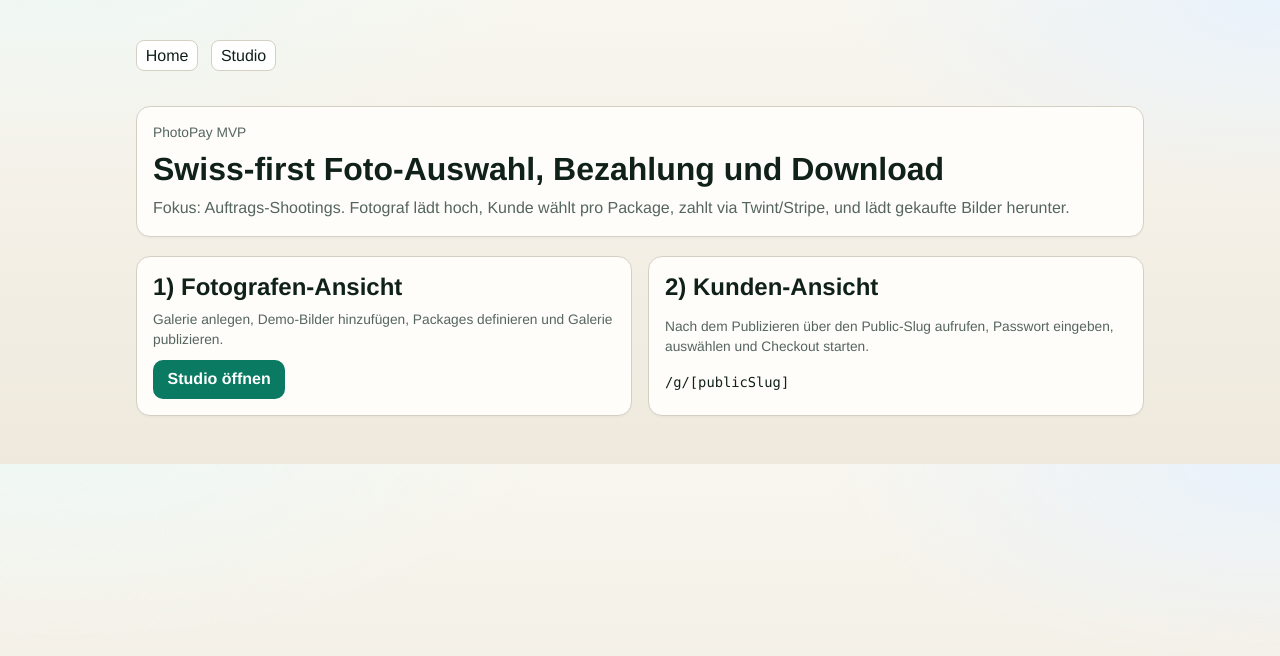
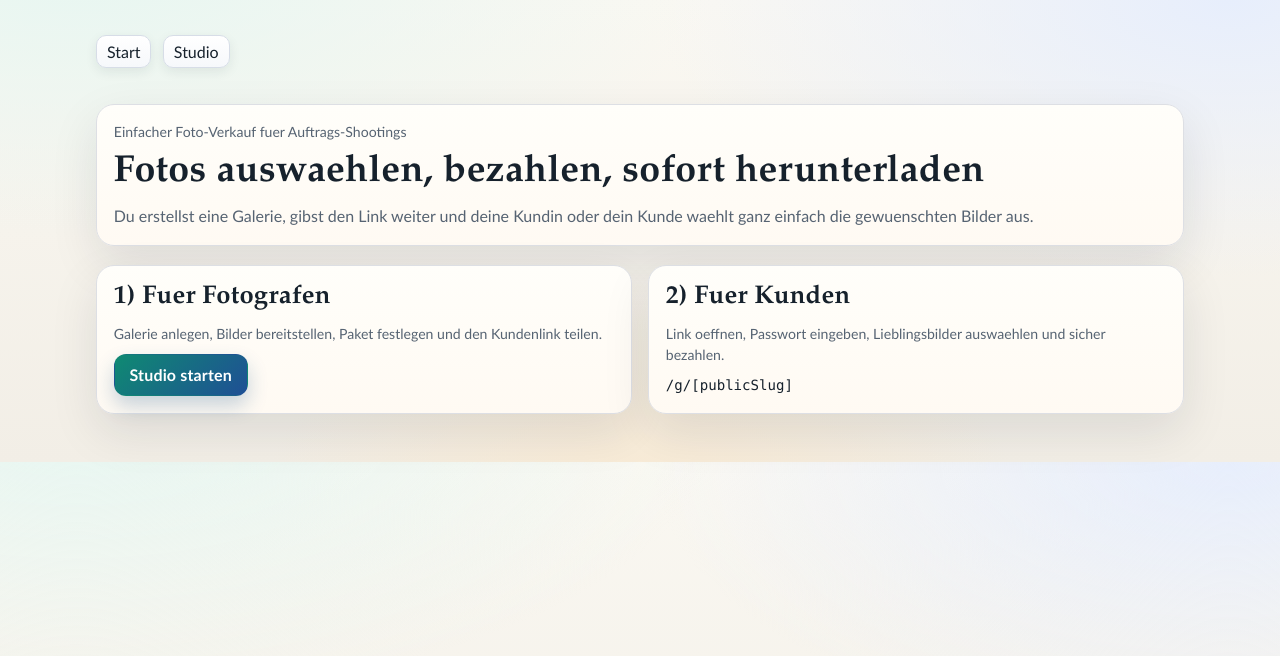
Before and after one commit to MrM-creates/Photopay, a Next.js app: page / in a window 1280 px wide. Shown: the top 656 px of the page. Built offline with nearby package versions, Linux system fonts and the light colour scheme.

Commit message:
feat: refresh UI and simplify onboarding/error messaging

```diff
--- a/app/checkout/cancel/page.tsx
+++ b/app/checkout/cancel/page.tsx
@@ -11,7 +11,7 @@
   return (
     <main className="grid" style={{ gap: "1rem" }}>
       <div className="nav">
-        <Link href="/">Home</Link>
+        <Link href="/">Start</Link>
         <Link href="/studio">Studio</Link>
       </div>
 
@@ -21,9 +21,7 @@
           Die Bestellung wurde nicht abgeschlossen. Du kannst den Checkout erneut starten.
         </p>
 
-        <p className="small mono" style={{ marginBottom: 0 }}>
-          order_id: {orderId}
-        </p>
+        {orderId !== "-" ? <p className="small muted">Bestellung: {orderId}</p> : null}
 
         <div className="toolbar">
           <Link className="btn" href="/">
--- a/app/globals.css
+++ b/app/globals.css
@@ -1,12 +1,15 @@
 :root {
-  --ink: #10211a;
-  --muted: #55655f;
-  --sand: #f2efe7;
+  --ink: #16212c;
+  --muted: #566372;
   --paper: #fffdf9;
-  --line: #d4d0c4;
-  --accent: #0a7a63;
-  --accent-2: #0b4f8a;
-  --danger: #b52137;
+  --paper-2: #f7f3ec;
+  --line: #d6d9df;
+  --accent: #0f8a72;
+  --accent-2: #1f4f95;
+  --accent-3: #f1c36e;
+  --danger: #bb2f46;
+  --ok: #0f7a51;
+  --shadow: 0 18px 48px rgba(16, 31, 50, 0.1);
 }
 
 * {
@@ -19,10 +22,12 @@
   padding: 0;
   color: var(--ink);
   background:
-    radial-gradient(1100px 500px at 5% -10%, #eef8f5 0%, transparent 45%),
-    radial-gradient(900px 400px at 100% 0%, #e9f2fb 0%, transparent 50%),
-    linear-gradient(180deg, #f8f6ef 0%, #efe9dd 100%);
-  font-family: "Helvetica Neue", Helvetica, Arial, sans-serif;
+    radial-gradient(1400px 620px at 6% -10%, #e6f6f1 0%, transparent 46%),
+    radial-gradient(1200px 580px at 96% 0%, #e7eefc 0%, transparent 48%),
+    radial-gradient(900px 540px at 50% 110%, #f9ead3 0%, transparent 42%),
+    linear-gradient(180deg, #faf8f2 0%, #f2eee6 100%);
+  font-family: "Avenir Next", "Trebuchet MS", "Gill Sans", sans-serif;
+  text-rendering: optimizeLegibility;
 }
 
 a {
@@ -31,20 +36,57 @@
 }
 
 main {
-  max-width: 1040px;
+  max-width: 1120px;
   margin: 0 auto;
-  padding: 2.5rem 1rem 3rem;
+  padding: 2.2rem 1rem 3rem;
+}
+
+main > * {
+  animation: rise-in 340ms ease both;
+}
+
+main > *:nth-child(2) {
+  animation-delay: 35ms;
+}
+
+main > *:nth-child(3) {
+  animation-delay: 70ms;
+}
+
+main > *:nth-child(4) {
+  animation-delay: 110ms;
+}
+
+@keyframes rise-in {
+  from {
+    opacity: 0;
+    transform: translateY(8px);
+  }
+  to {
+    opacity: 1;
+    transform: translateY(0);
+  }
 }
 
 h1,
 h2,
-h3,
-p {
+h3 {
   margin-top: 0;
+  font-family: "Iowan Old Style", "Palatino Linotype", "Book Antiqua", serif;
+  letter-spacing: 0.01em;
+}
+
+h1 {
+  font-size: clamp(1.65rem, 1.2rem + 1.6vw, 2.35rem);
+}
+
+h2 {
+  font-size: clamp(1.2rem, 1rem + 0.9vw, 1.6rem);
 }
 
 p {
-  line-height: 1.45;
+  margin-top: 0;
+  line-height: 1.5;
 }
 
 code,
@@ -54,11 +96,11 @@
 }
 
 .card {
-  border: 1px solid var(--line);
-  border-radius: 14px;
-  background: var(--paper);
-  box-shadow: 0 2px 0 rgba(0, 0, 0, 0.02);
-  padding: 1rem;
+  border: 1px solid color-mix(in srgb, var(--line) 84%, #ffffff 16%);
+  border-radius: 18px;
+  background: linear-gradient(180deg, #fffefa 0%, #fffaf3 100%);
+  box-shadow: var(--shadow);
+  padding: 1.05rem;
 }
 
 .grid {
@@ -85,43 +127,63 @@
 .select {
   width: 100%;
   border: 1px solid var(--line);
-  border-radius: 10px;
-  padding: 0.62rem 0.68rem;
+  border-radius: 12px;
+  padding: 0.68rem 0.74rem;
   background: #fff;
   color: var(--ink);
+  transition: border-color 140ms ease, box-shadow 140ms ease;
+}
+
+.input:focus,
+.textarea:focus,
+.select:focus {
+  outline: none;
+  border-color: color-mix(in srgb, var(--accent) 70%, #ffffff 30%);
+  box-shadow: 0 0 0 3px rgba(15, 138, 114, 0.16);
 }
 
 .textarea {
-  min-height: 94px;
+  min-height: 104px;
   resize: vertical;
 }
 
 .label {
   display: block;
-  font-size: 0.87rem;
+  font-size: 0.88rem;
   color: var(--muted);
-  margin-bottom: 0.35rem;
+  margin-bottom: 0.38rem;
 }
 
 .btn {
   border: 1px solid transparent;
-  border-radius: 10px;
-  background: var(--accent);
+  border-radius: 12px;
+  background: linear-gradient(135deg, var(--accent) 0%, var(--accent-2) 100%);
   color: #fff;
   cursor: pointer;
-  padding: 0.6rem 0.85rem;
-  font-weight: 600;
+  padding: 0.62rem 0.92rem;
+  font-weight: 700;
+  letter-spacing: 0.01em;
+  transition: transform 120ms ease, box-shadow 120ms ease, filter 120ms ease;
+  box-shadow: 0 10px 20px rgba(19, 83, 136, 0.24);
+}
+
+.btn:hover {
+  transform: translateY(-1px);
+  filter: saturate(1.08);
 }
 
 .btn:disabled {
   cursor: not-allowed;
-  opacity: 0.6;
+  opacity: 0.62;
+  box-shadow: none;
+  transform: none;
 }
 
 .btn-secondary {
   background: #fff;
   color: var(--ink);
   border-color: var(--line);
+  box-shadow: 0 4px 12px rgba(29, 42, 59, 0.08);
 }
 
 .btn-link {
@@ -129,11 +191,12 @@
   color: var(--accent-2);
   border: none;
   padding: 0;
+  box-shadow: none;
 }
 
 .status {
   border-radius: 999px;
-  padding: 0.23rem 0.6rem;
+  padding: 0.26rem 0.64rem;
   font-size: 0.76rem;
   font-weight: 700;
   display: inline-flex;
@@ -143,46 +206,47 @@
 }
 
 .status-published {
-  color: #0d6c2f;
-  border-color: #9ad1ab;
-  background: #eef9f1;
+  color: var(--ok);
+  border-color: #99d4ba;
+  background: #ebfaf2;
 }
 
 .status-draft {
-  color: #895b00;
-  border-color: #ddc99d;
-  background: #fff6e7;
+  color: #915f06;
+  border-color: #e6cb97;
+  background: #fff6e6;
 }
 
 .notice {
-  border-radius: 10px;
-  padding: 0.62rem 0.72rem;
-  font-size: 0.9rem;
+  border-radius: 12px;
+  padding: 0.66rem 0.76rem;
+  font-size: 0.92rem;
+  line-height: 1.42;
 }
 
 .notice-error {
-  border: 1px solid #e8b2bc;
+  border: 1px solid #e8bcc4;
   color: var(--danger);
-  background: #fff2f4;
+  background: #fff4f6;
 }
 
 .notice-success {
-  border: 1px solid #a7d7c8;
-  color: #106a43;
-  background: #edfbf4;
+  border: 1px solid #a5d9c7;
+  color: #116948;
+  background: #edfbf5;
 }
 
 .notice-muted {
-  border: 1px solid #ccd7d3;
-  color: #2a4a41;
-  background: #eef6f3;
+  border: 1px solid #cad4de;
+  color: #2a4763;
+  background: #f0f5fb;
 }
 
 .kv {
   display: flex;
   justify-content: space-between;
   align-items: center;
-  gap: 0.6rem;
+  gap: 0.7rem;
 }
 
 .muted {
@@ -190,45 +254,46 @@
 }
 
 .small {
-  font-size: 0.86rem;
+  font-size: 0.88rem;
 }
 
 .hr {
   border: none;
   border-top: 1px solid var(--line);
-  margin: 0.8rem 0;
+  margin: 0.84rem 0;
 }
 
 .asset-list {
   display: grid;
-  gap: 0.38rem;
-  max-height: 230px;
+  gap: 0.42rem;
+  max-height: 260px;
   overflow: auto;
-  padding-right: 0.25rem;
+  padding-right: 0.2rem;
 }
 
 .asset-item {
   display: flex;
   align-items: center;
   gap: 0.5rem;
-  border: 1px solid #e6e2d6;
-  border-radius: 8px;
-  padding: 0.35rem 0.5rem;
+  border: 1px solid #dde2ea;
+  border-radius: 10px;
+  padding: 0.4rem 0.56rem;
   background: #fff;
 }
 
 .nav {
   display: flex;
-  gap: 0.8rem;
+  gap: 0.72rem;
   flex-wrap: wrap;
   margin-bottom: 1rem;
 }
 
 .nav a {
-  padding: 0.35rem 0.55rem;
-  border-radius: 8px;
-  border: 1px solid var(--line);
-  background: #fff;
+  padding: 0.38rem 0.62rem;
+  border-radius: 10px;
+  border: 1px solid #d7dde7;
+  background: linear-gradient(180deg, #ffffff 0%, #f6f8fb 100%);
+  box-shadow: 0 4px 12px rgba(24, 36, 55, 0.08);
 }
 
 .install-banner {
@@ -236,13 +301,13 @@
   right: 1rem;
   bottom: 1rem;
   z-index: 80;
-  border: 1px solid #b8d7cc;
-  border-radius: 12px;
-  background: #f3fbf8;
-  box-shadow: 0 8px 24px rgba(3, 24, 18, 0.12);
-  padding: 0.72rem;
+  border: 1px solid #b5d5ca;
+  border-radius: 14px;
+  background: linear-gradient(180deg, #f4fcf8 0%, #eff8f4 100%);
+  box-shadow: 0 14px 30px rgba(8, 35, 27, 0.18);
+  padding: 0.74rem;
   display: grid;
-  gap: 0.6rem;
+  gap: 0.62rem;
   max-width: 300px;
 }
 
@@ -250,6 +315,22 @@
   display: flex;
   gap: 0.45rem;
   flex-wrap: wrap;
+}
+
+@media (max-width: 760px) {
+  main {
+    padding: 1.3rem 0.82rem 2.4rem;
+  }
+
+  .card {
+    border-radius: 15px;
+    padding: 0.9rem;
+  }
+
+  .kv {
+    align-items: flex-start;
+    flex-direction: column;
+  }
 }
 
 @media (min-width: 860px) {
--- a/app/page.tsx
+++ b/app/page.tsx
@@ -4,37 +4,36 @@
   return (
     <main className="grid" style={{ gap: "1.2rem" }}>
       <div className="nav">
-        <Link href="/">Home</Link>
+        <Link href="/">Start</Link>
         <Link href="/studio">Studio</Link>
       </div>
 
       <header className="card">
         <p className="muted small" style={{ marginBottom: "0.5rem" }}>
-          PhotoPay MVP
+          Einfacher Foto-Verkauf fuer Auftrags-Shootings
         </p>
-        <h1 style={{ marginBottom: "0.5rem" }}>Swiss-first Foto-Auswahl, Bezahlung und Download</h1>
+        <h1 style={{ marginBottom: "0.5rem" }}>Fotos auswaehlen, bezahlen, sofort herunterladen</h1>
         <p className="muted" style={{ marginBottom: 0 }}>
-          Fokus: Auftrags-Shootings. Fotograf lädt hoch, Kunde wählt pro Package, zahlt via Twint/Stripe,
-          und lädt gekaufte Bilder herunter.
+          Du erstellst eine Galerie, gibst den Link weiter und deine Kundin oder dein Kunde waehlt ganz
+          einfach die gewuenschten Bilder aus.
         </p>
       </header>
 
       <section className="grid grid-2">
         <article className="card grid" style={{ gap: "0.6rem" }}>
-          <h2 style={{ marginBottom: 0 }}>1) Fotografen-Ansicht</h2>
+          <h2 style={{ marginBottom: 0 }}>1) Fuer Fotografen</h2>
           <p className="muted small" style={{ marginBottom: 0 }}>
-            Galerie anlegen, Demo-Bilder hinzufügen, Packages definieren und Galerie publizieren.
+            Galerie anlegen, Bilder bereitstellen, Paket festlegen und den Kundenlink teilen.
           </p>
           <Link className="btn" href="/studio" style={{ width: "fit-content" }}>
-            Studio öffnen
+            Studio starten
           </Link>
         </article>
 
         <article className="card grid" style={{ gap: "0.6rem" }}>
-          <h2 style={{ marginBottom: 0 }}>2) Kunden-Ansicht</h2>
+          <h2 style={{ marginBottom: 0 }}>2) Fuer Kunden</h2>
           <p className="muted small" style={{ marginBottom: 0 }}>
-            Nach dem Publizieren über den Public-Slug aufrufen, Passwort eingeben, auswählen und Checkout
-            starten.
+            Link oeffnen, Passwort eingeben, Lieblingsbilder auswaehlen und sicher bezahlen.
           </p>
           <p className="mono small" style={{ margin: 0 }}>
             /g/[publicSlug]
```
Also changed, not shown: app/checkout/success/SuccessClient.tsx (+31 -12 lines), app/g/[publicSlug]/PublicGalleryClient.tsx (+68 -51 lines), app/studio/page.tsx (+62 -31 lines).
